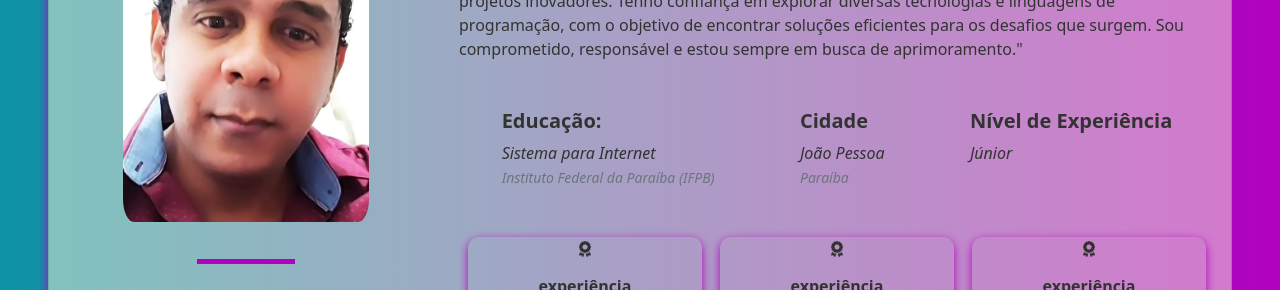
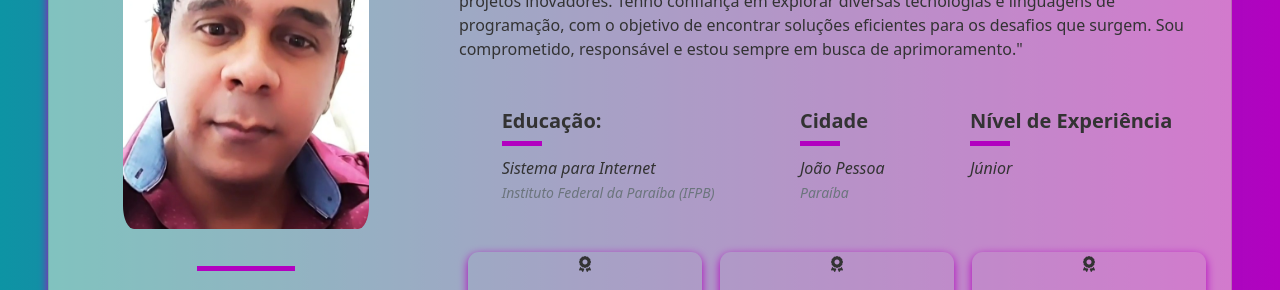
Before and after one commit to jailcomfranssa/Portfolio-jailson-franca, a plain HTML site: page index.html in a window 1280 px wide. Shown: the part 1259-1549 px from the top of the page. Drawn offline with nearby package versions, Linux system fonts and the light colour scheme.

Commit message:
melhorias desing

```diff
--- a/css/style.css
+++ b/css/style.css
@@ -385,10 +385,18 @@ nav a:focus {
     margin-bottom: 2rem;
 }
 
+.card-front:hover,
+.card-back:hover,
+.card-qa:hover {
+    transform: translateY(-5px); /* Levanta o card quando o mouse passar por cima */
+    box-shadow: 0 8px 12px rgba(0, 0, 0, 0.15);
+}
+
 .card {
     background-color: #ffd7 !important;
     border-radius: 11px;
     box-shadow: 0 3px 10px #B201C0;
+    cursor: default;
 }
 
 .img-eu {
@@ -397,6 +405,22 @@ nav a:focus {
     padding: 37px;
     border-radius: 15%;
 }
+
+.linha{
+    border-top: solid #B201C0 5px;
+    width: 40px;
+    margin-bottom: 10px;
+}
+
+/*experiencias*/
+
+#experiencias .card:hover {
+    transform: translateY(-5px); /* Levanta o card quando o mouse passar por cima */
+    box-shadow: 0 8px 12px rgba(0, 0, 0, 0.15); /* Aumenta a sombra no hover para um efeito mais perceptível */
+}
+
+
+
 
 /*Skill       height: 134px;*/
 
--- a/index.html
+++ b/index.html
@@ -141,6 +141,7 @@
                 </div>
 
 
+
                 <div class="col-xl-8 col-12 ">
                     <div class="card-body">
                         <h5>👋 Ola! Eu sou</h5>
@@ -157,18 +158,21 @@
                         <div class="flex-xl-row flex-column d-flex justify-content-around mb-5 mt-5 ">
                             <div class="flex-column">
                                 <h5 class="fw-bolder">Educação:</h5>
+                                <div class="linha"></div>
                                 <p class="card-text fst-italic">Sistema para Internet <br> <small
                                         class="text-muted">Instituto Federal da Paraíba (IFPB)</small></p>
                             </div>
 
                             <div class="flex-column">
                                 <h5 class="fw-bolder">Cidade</h5>
+                                <div class="linha"></div>
                                 <p class="card-text fst-italic">João Pessoa <br> <small class="text-muted">
                                         Paraíba </small></p>
                             </div>
 
                             <div class="flex-column">
                                 <h5 class="fw-bolder">Nível de Experiência</h5>
+                                <div class="linha"></div>
                                 <p class="card-text fst-italic">Júnior</p>
                             </div>
 
@@ -178,19 +182,19 @@
                             class="card-experiencias flex-xl-row flex-column align-items-center d-flex justify-content-around text-center">
                             <div class="card-front">
                                 <p class="windows-icon"><i class="fa-solid fa-award"></i></p>
-                                <h6 class="fw-bolder">experiência</h6>
+                                <h6 class="fw-bolder">Experiência</h6>
                                 <p class="fst-italic">2 anos Front-end</p>
                             </div>
 
                             <div class="card-back">
                                 <p class="windows-icon"><i class="fa-solid fa-award"></i></p>
-                                <h6 class="fw-bolder">experiência</h6>
+                                <h6 class="fw-bolder">Experiência</h6>
                                 <p class="fst-italic">2 anos Back-end</p>
                             </div>
 
                             <div class="card-qa">
                                 <p class="windows-icon"><i class="fa-solid fa-award"></i></p>
-                                <h6 class="fw-bolder">experiência</h6>
+                                <h6 class="fw-bolder">Experiência</h6>
                                 <p class="fst-italic">2 anos QA</p>
                             </div>
                         </div>
@@ -1723,7 +1727,7 @@
                 </ul>
             </div>
             <div class="sec contact">
-                <h2>Contact Us</h2>
+                <h2>Contate-me</h2>
                 <ul class="ul-info">
                     <li>
                         <span><i class="fa-solid fa-phone"></i></span>
```
